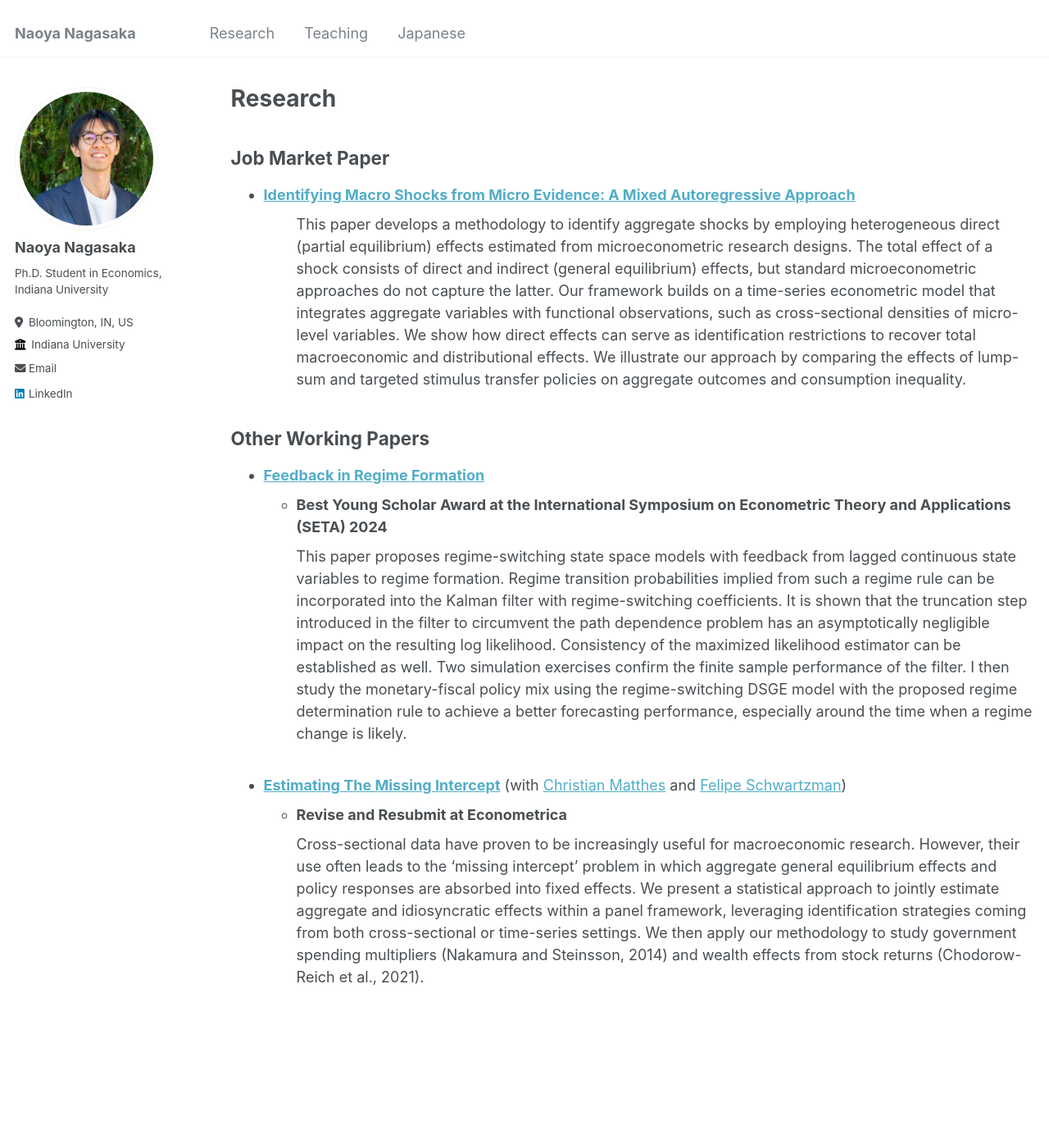
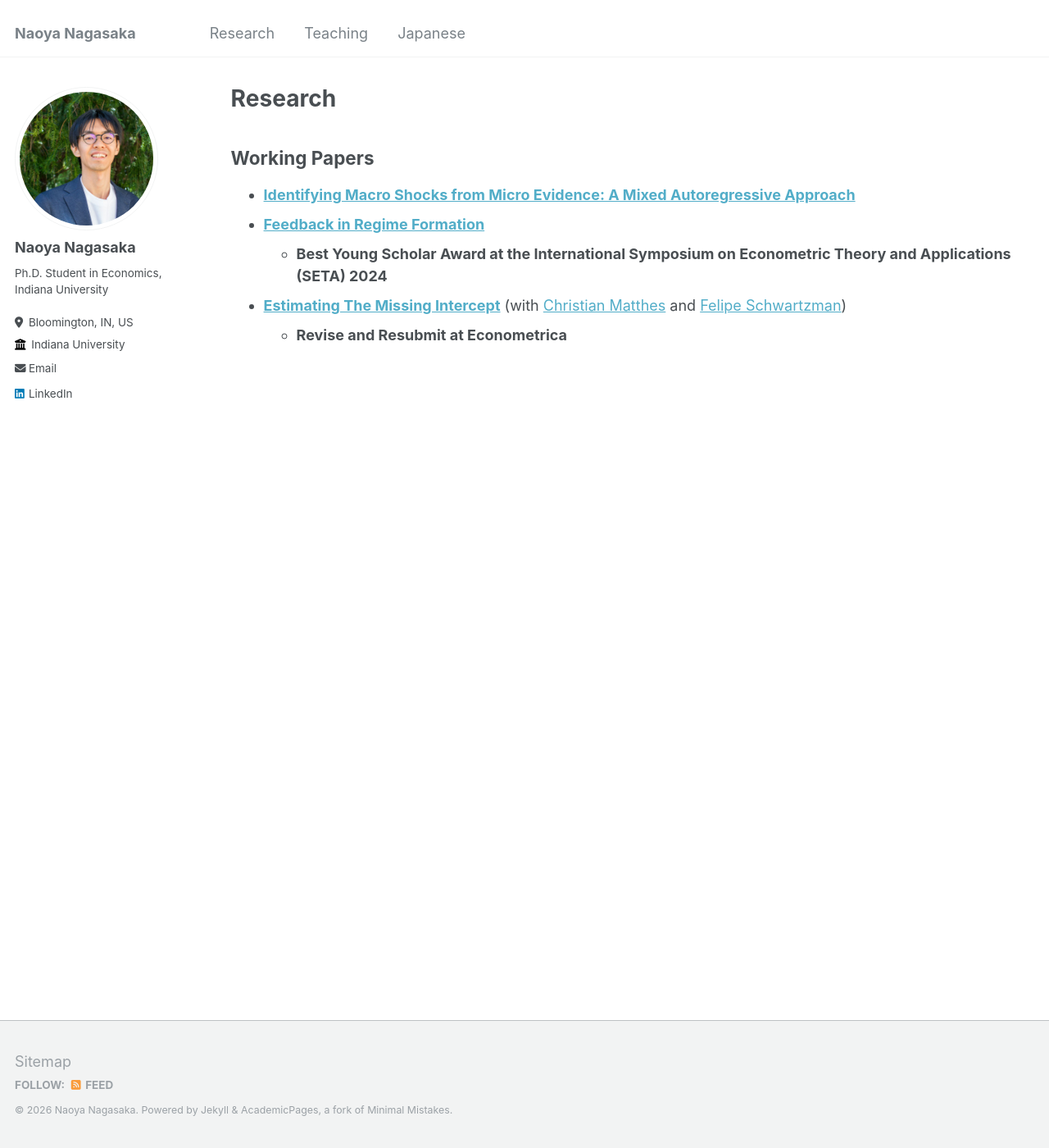
Before and after one commit to naonagas/naonagas.github.io, a Jekyll site: the page built from _pages/research.html, in a window 1280 px wide and 1400 px high. Shown: the whole window at 82% size. Built offline with Jekyll 4.4.1, drawn with Linux system fonts in a browser that asks for light colours; part of the change alters nothing that is shown.

Commit message:
Update research.html

```diff
--- a/_pages/research.html
+++ b/_pages/research.html
@@ -5,14 +5,34 @@ permalink: /research/
 author_profile: true
 
 ---
-<h2> Job Market Paper </h2>
+<h2> Working Papers </h2>
 <ul>
   <li> <a href="https://naonagas.github.io/files/MacroShockMicroEvidence.pdf"><strong>Identifying Macro Shocks from Micro Evidence: A Mixed Autoregressive Approach</strong></a></li>
+    <!--
     <ol style="list-style: none">
         <li> This paper develops a methodology to identify aggregate shocks by employing heterogeneous direct (partial equilibrium) effects estimated from microeconometric research designs. The total effect of a shock consists of direct and indirect (general equilibrium) effects, but standard microeconometric approaches do not capture the latter. Our framework builds on a time-series econometric model that integrates aggregate variables with functional observations, such as cross-sectional densities of micro-level variables. We show how direct effects can serve as identification restrictions to recover total macroeconomic and distributional effects. We illustrate our approach by comparing the effects of lump-sum and targeted stimulus transfer policies on aggregate outcomes and consumption inequality. </li>
     </ol>
+    -->
+  <li> <a href="https://naonagas.github.io/files/feedback_regime.pdf"><strong>Feedback in Regime Formation</strong></a> </li>
+    <ul>
+        <li> <strong>Best Young Scholar Award at the International Symposium on Econometric Theory and Applications (SETA) 2024　</strong>　</li>
+    </ul>
+  <li> <a href="https://naonagas.github.io/files/MNS.pdf"><strong>Estimating The Missing Intercept</strong></a> (with <a href="https://cm1518.github.io/">Christian Matthes</a> and <a href="https://sites.google.com/view/felipeschwartzman">Felipe Schwartzman</a>) </li>
+    <ul>
+        <li> <strong> Revise and Resubmit at Econometrica </strong>　</li>
+    </ul>
 </ul>
 
+
+</ul>
+
+
+<!--
+<h2> Work in Progress </h2>
+- From Emergency to Normalcy: When Does Emergency Fiscal Policy Return to Normal? (with Yoosoon Chang and Gee Hee Hong)
+-->
+
+<!--
 <h2> Other Working Papers </h2>
 <ul>
   <li> <a href="https://naonagas.github.io/files/feedback_regime.pdf"><strong>Feedback in Regime Formation</strong></a> </li>
@@ -47,9 +67,4 @@ apply our methodology to study government spending multipliers (Nakamura
 and Steinsson, 2014) and wealth effects from stock returns (Chodorow-Reich
 et al., 2021). </li>
     </ol>
-
-</ul>
-<!--
-<h2> Work in Progress </h2>
-- From Emergency to Normalcy: When Does Emergency Fiscal Policy Return to Normal? (with Yoosoon Chang and Gee Hee Hong)
--->
+    -->
```
